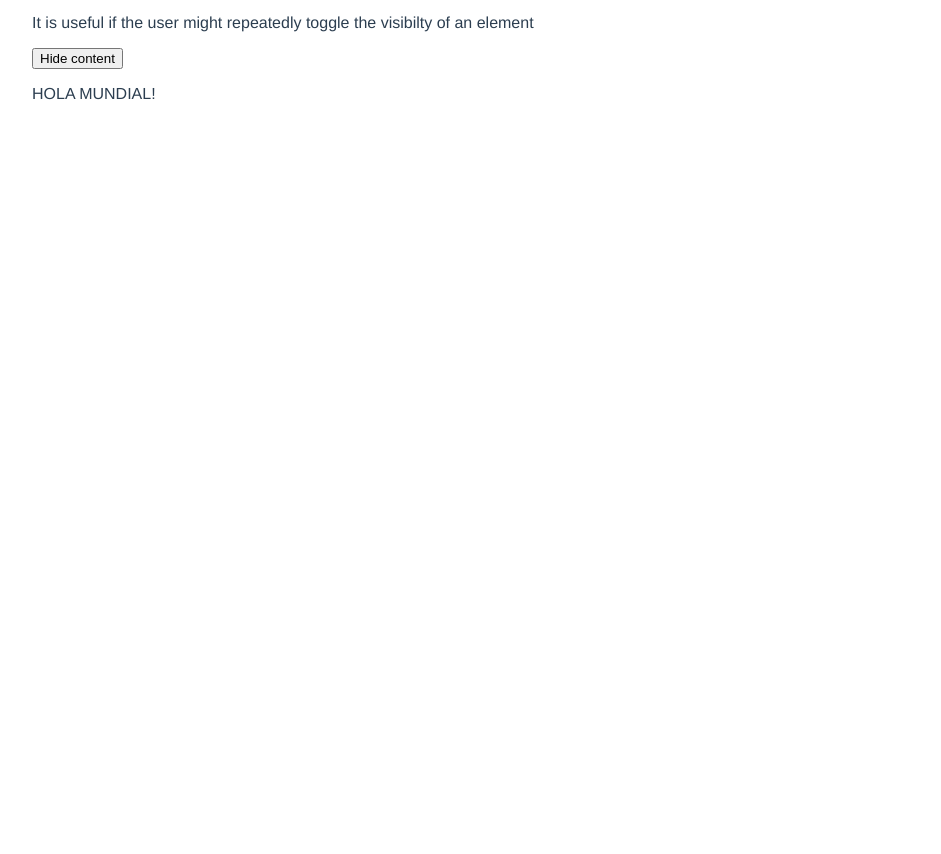
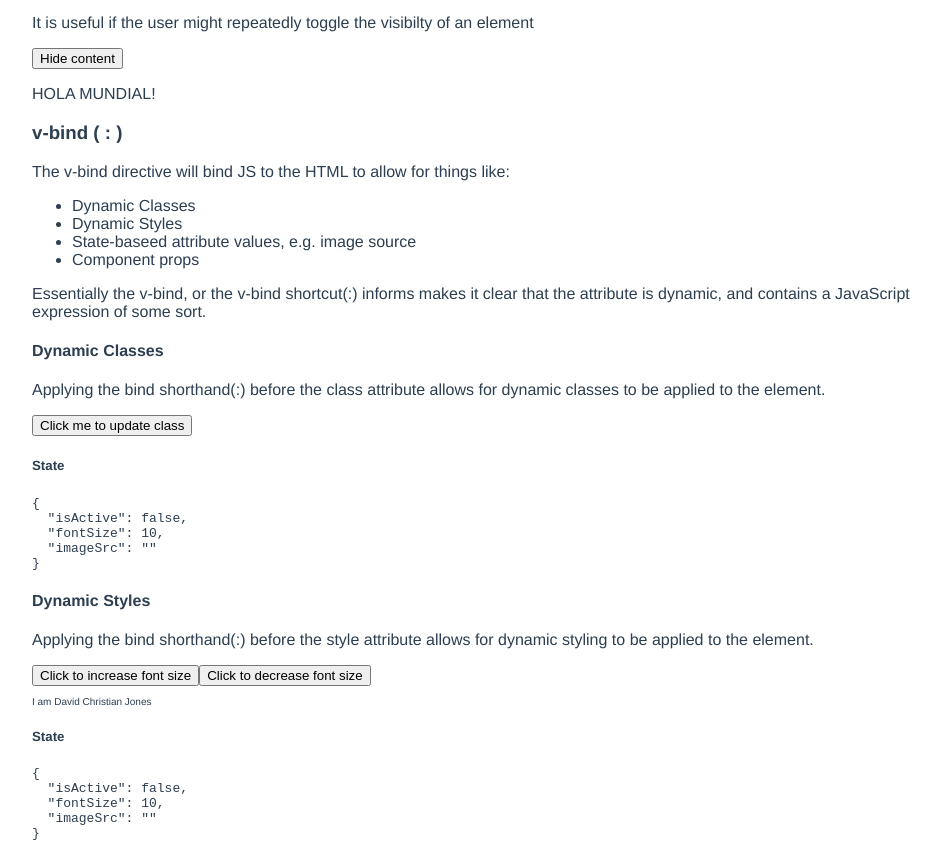
Before and after one commit to iamdcj/vues, a Vue app in the folder sandbox/: page / in a window 1280 px wide. Shown: the part 2089-2943 px from the top of the page, without its empty margins (158-1099 px from the left). Before the commit the page ends 2208 px from the top, so only its background shows below. Built offline with nearby package versions, Linux system fonts and the light colour scheme.

Commit message:
bind with initial examples

```diff
--- /dev/null
+++ b/sandbox/src/components/Directives/Bind/index.vue
@@ -0,0 +1,97 @@
+<template>
+  <div>
+    <h3>v-bind ( : )</h3>
+    <p>
+      The v-bind directive will bind JS to the HTML to allow for things like:
+    </p>
+
+    <ul>
+      <li>Dynamic Classes</li>
+      <li>Dynamic Styles</li>
+      <li>State-baseed attribute values, e.g. image source</li>
+      <li>Component props</li>
+    </ul>
+
+    <p>
+      Essentially the v-bind, or the v-bind shortcut(:) informs makes it clear
+      that the attribute is dynamic, and contains a JavaScript expression of
+      some sort.
+    </p>
+
+    <div>
+      <h4>Dynamic Classes</h4>
+      <p>
+        Applying the bind shorthand(:) before the class attribute allows for
+        dynamic classes to be applied to the element.
+      </p>
+
+      <button
+        v-on:click="isActive = !isActive"
+        :class="{ 'is--active': isActive }"
+      >
+        Click me to update class
+      </button>
+
+      <div>
+        <h5>State</h5>
+        <code>
+          <pre>{{ $data }}</pre>
+        </code>
+      </div>
+    </div>
+
+    <div>
+      <h4>Dynamic Styles</h4>
+      <p>
+        Applying the bind shorthand(:) before the style attribute allows for
+        dynamic styling to be applied to the element.
+      </p>
+
+      <button
+        v-on:click="fontSize = fontSize + 1"
+        :style="{ fontSize }"
+      >
+        Click to increase font size
+      </button>
+      <button
+        v-on:click="fontSize = fontSize - 1"
+        :style="{ fontSize }"
+      >
+        Click to decrease font size
+      </button>
+      <p :style="{ fontSize: `${fontSize}px` }">I am David Christian Jones</p>
+
+      <div>
+        <h5>State</h5>
+        <code>
+          <pre>{{ $data }}</pre>
+        </code>
+      </div>
+    </div>
+
+
+  </div>
+</template>
+
+<script>
+export default {
+  name: "Bind",
+  props: {
+    msg: String,
+  },
+  data() {
+    return {
+      isActive: false,
+      fontSize: 10,
+      imageSrc: ""
+    };
+  },
+};
+</script>
+
+<style scoped>
+.is--active {
+  background-color: orangered;
+  color: #fff;
+}
+</style>
--- a/sandbox/src/components/Directives/Directives.vue
+++ b/sandbox/src/components/Directives/Directives.vue
@@ -8,6 +8,7 @@
     <For />
     <Model />
     <IfShow />
+    <Bind />
 
 
   </section>
@@ -18,6 +19,7 @@
 import For from './For'
 import Model from './Model'
 import IfShow from './IfShow'
+import Bind from './Bind'
 
 export default {
   name: 'Directives',
@@ -27,6 +29,7 @@ export default {
   components: {
     For,
     Model,
+    Bind,
     IfShow
   }
 }
```
